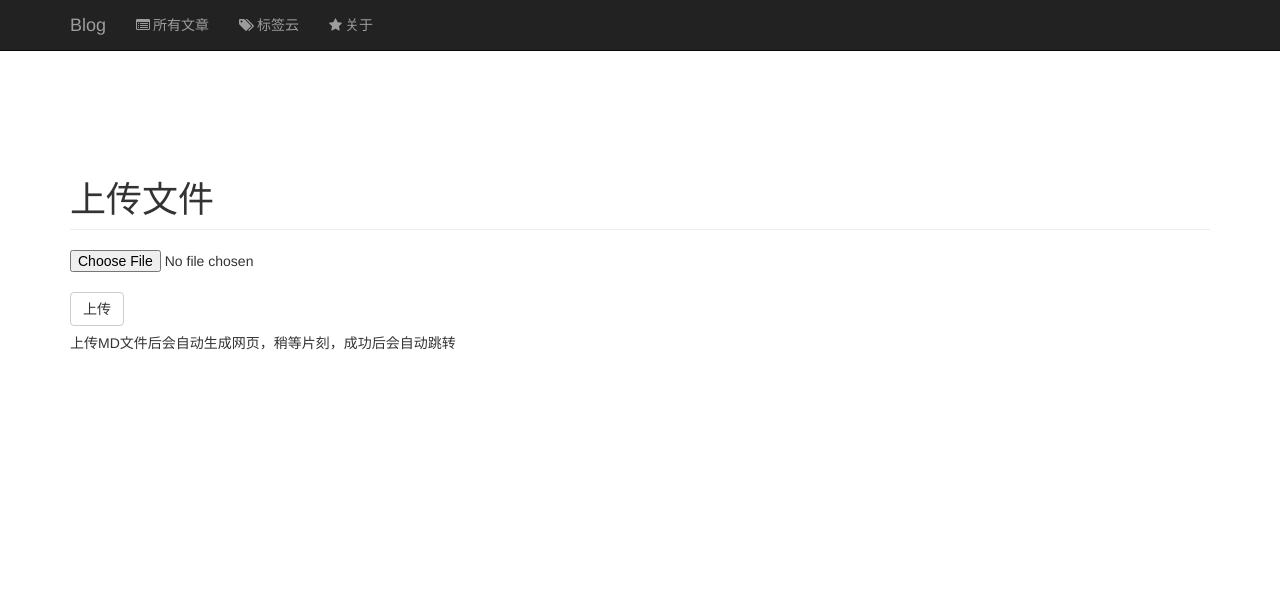
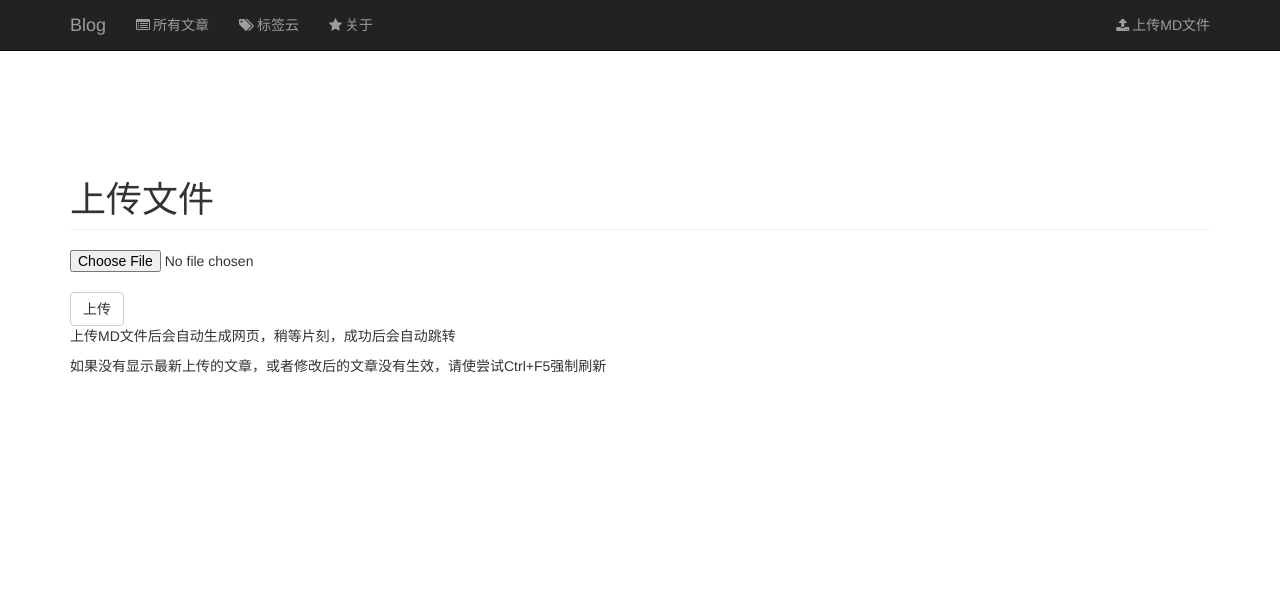
Before and after one commit to yancai/blog, a Flask app: page /upload/ in a window 1280 px wide. Shown: the top 616 px of the page. Run offline with Flask 2, Linux system fonts and the light colour scheme; some libraries are stand-ins or nearby versions.

Commit message:
页面顶部添加uplod链接

```diff
--- a/templates/base.html
+++ b/templates/base.html
@@ -39,6 +39,11 @@
                             <a href="{% block about_url %}{% endblock %}"><i class=" icon-star" style="margin-right: 3px"></i>关于</a>
                         </li>
                     </ul>
+                    <ul class="nav navbar-nav navbar-right">
+                        <li>
+                            <a href="/upload/"><i class="icon-upload-alt" style="margin-right: 3px"></i>上传MD文件</a>
+                        </li>
+                    </ul>
                 </div>
             </div>
         </nav>
--- a/templates/upload.html
+++ b/templates/upload.html
@@ -13,7 +13,8 @@
             <input id="input_file" type="file" name="md_file" accept=".md"><br>
             <input id="submit" type="submit" value="上传" class="btn btn-default">
         </form>
-        <h5>上传MD文件后会自动生成网页，稍等片刻，成功后会自动跳转</h5>
+        <p>上传MD文件后会自动生成网页，稍等片刻，成功后会自动跳转</p>
+        <p>如果没有显示最新上传的文章，或者修改后的文章没有生效，请使尝试Ctrl+F5强制刷新</p>
 
     </div>
 {% endblock %}
```
